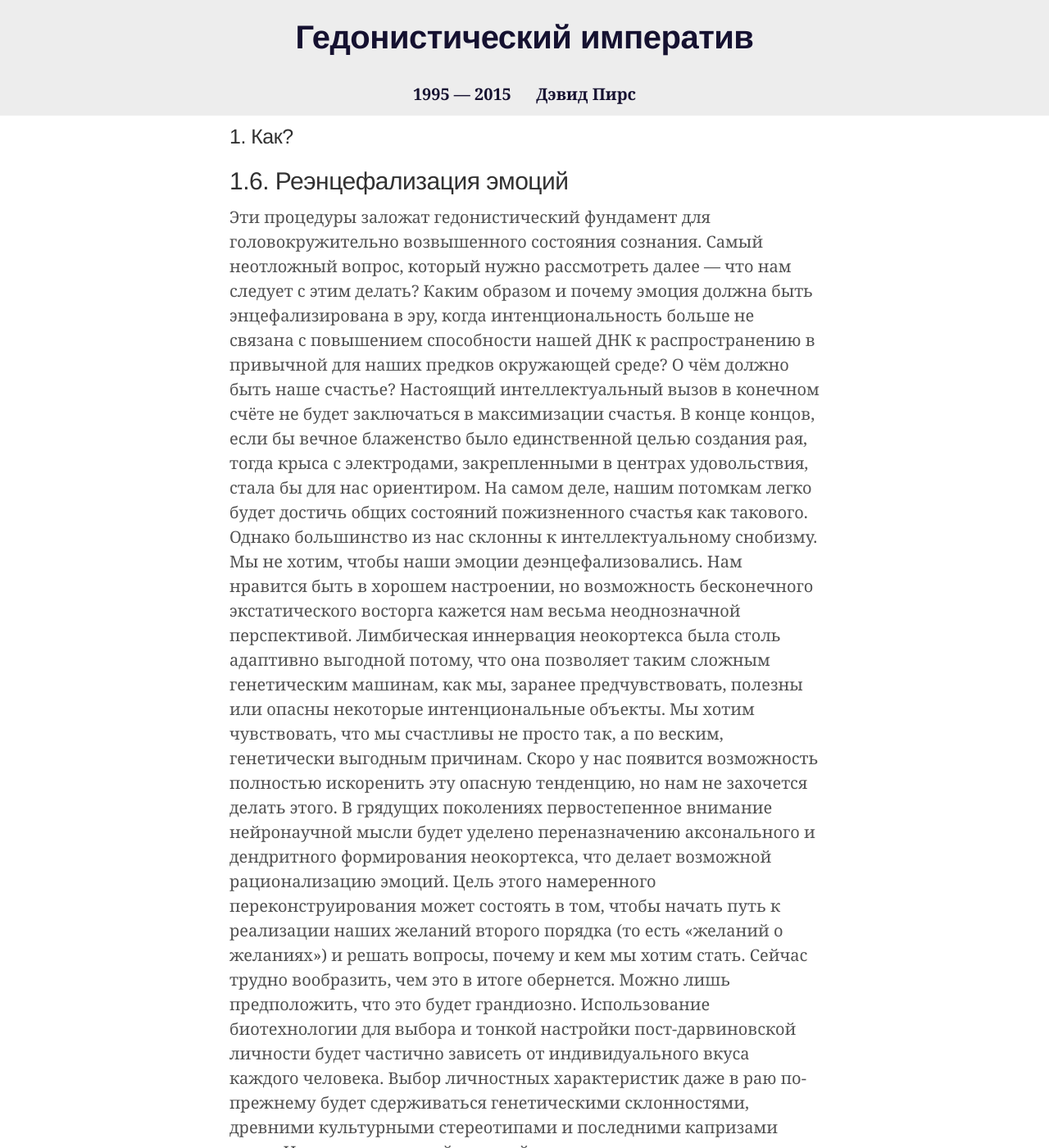
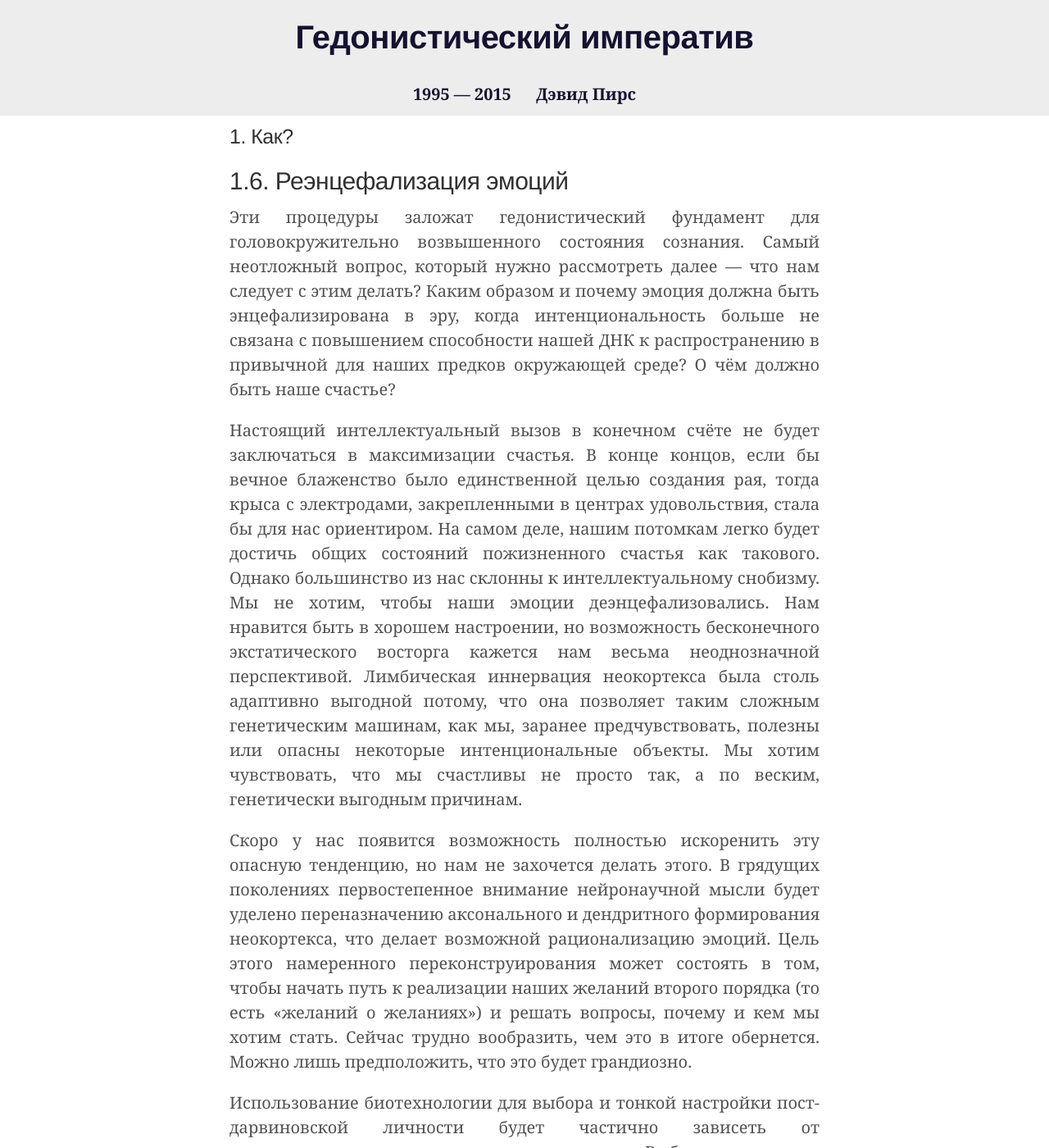
Before and after one commit to HedWeb-RU/hedweb-ru.github.io, a Jekyll site: the page built from hi/how/the-re-encephalisation-of-emotion.md, in a window 1280 px wide and 1400 px high. Shown: the whole window at 82% size. Built offline with Jekyll 4.4.1, drawn with Linux system fonts in a browser that asks for light colours; some of the changed text lies outside the part shown.

Commit message:
Update 6-the-re-encephalisation-of-emotion.md

```diff
--- a/_includes/hi/1/6-the-re-encephalisation-of-emotion.md
+++ b/_includes/hi/1/6-the-re-encephalisation-of-emotion.md
@@ -1,11 +1,11 @@
-Эти процедуры заложат гедонистический фундамент для головокружительно возвышенного состояния сознания. Самый неотложный вопрос, который нужно рассмотреть далее — что нам следует с этим делать? Каким образом и почему эмоция должна быть энцефализирована в эру, когда интенциональность больше не связана с повышением способности нашей ДНК к распространению в привычной для наших предков окружающей среде? О чём должно быть наше счастье?
+<p>Эти процедуры заложат гедонистический фундамент для головокружительно возвышенного состояния сознания. Самый неотложный вопрос, который нужно рассмотреть далее — что нам следует с этим делать? Каким образом и почему эмоция должна быть энцефализирована в эру, когда интенциональность больше не связана с повышением способности нашей ДНК к распространению в привычной для наших предков окружающей среде? О чём должно быть наше счастье?</p>
 
-Настоящий интеллектуальный вызов в конечном счёте не будет заключаться в максимизации счастья. В конце концов, если бы вечное блаженство было единственной целью создания рая, тогда крыса с электродами, закрепленными в центрах удовольствия, стала бы для нас ориентиром. На самом деле, нашим потомкам легко будет достичь общих состояний пожизненного счастья как такового. Однако большинство из нас склонны к интеллектуальному снобизму. Мы не хотим, чтобы наши эмоции деэнцефализовались. Нам нравится быть в хорошем настроении, но возможность бесконечного экстатического восторга кажется нам весьма неоднозначной перспективой. Лимбическая иннервация неокортекса была столь адаптивно выгодной потому, что она позволяет таким сложным генетическим машинам, как мы, заранее предчувствовать, полезны или опасны некоторые интенциональные объекты. Мы хотим чувствовать, что мы счастливы не просто так, а по веским, генетически выгодным причинам.
+<p>Настоящий интеллектуальный вызов в конечном счёте не будет заключаться в максимизации счастья. В конце концов, если бы вечное блаженство было единственной целью создания рая, тогда крыса с электродами, закрепленными в центрах удовольствия, стала бы для нас ориентиром. На самом деле, нашим потомкам легко будет достичь общих состояний пожизненного счастья как такового. Однако большинство из нас склонны к интеллектуальному снобизму. Мы не хотим, чтобы наши эмоции деэнцефализовались. Нам нравится быть в хорошем настроении, но возможность бесконечного экстатического восторга кажется нам весьма неоднозначной перспективой. Лимбическая иннервация неокортекса была столь адаптивно выгодной потому, что она позволяет таким сложным генетическим машинам, как мы, заранее предчувствовать, полезны или опасны некоторые интенциональные объекты. Мы хотим чувствовать, что мы счастливы не просто так, а по веским, генетически выгодным причинам.</p>
 
-Скоро у нас появится возможность полностью искоренить эту опасную тенденцию, но нам не захочется делать этого. В грядущих поколениях первостепенное внимание нейронаучной мысли будет уделено переназначению аксонального и дендритного формирования неокортекса, что делает возможной рационализацию эмоций. Цель этого намеренного переконструирования может состоять в том, чтобы начать путь к реализации наших желаний второго порядка (то есть «желаний о желаниях») и решать вопросы, почему и кем мы хотим стать. Сейчас трудно вообразить, чем это в итоге обернется. Можно лишь предположить, что это будет грандиозно.
+<p>Скоро у нас появится возможность полностью искоренить эту опасную тенденцию, но нам не захочется делать этого. В грядущих поколениях первостепенное внимание нейронаучной мысли будет уделено переназначению аксонального и дендритного формирования неокортекса, что делает возможной рационализацию эмоций. Цель этого намеренного переконструирования может состоять в том, чтобы начать путь к реализации наших желаний второго порядка (то есть «желаний о желаниях») и решать вопросы, почему и кем мы хотим стать. Сейчас трудно вообразить, чем это в итоге обернется. Можно лишь предположить, что это будет грандиозно.</p>
 
-Использование биотехнологии для выбора и тонкой настройки пост-дарвиновской личности будет частично зависеть от индивидуального вкуса каждого человека. Выбор личностных характеристик даже в раю по-прежнему будет сдерживаться генетическими склонностями, древними культурными стереотипами и последними капризами моды. Искушение красной кнопкой сверхнормальных стимулов поначалу ещё будет велико. Кроме того, мы можем быть зачарованы идеями или разновидностями опыта, которые к тому моменту еще не были осмыслены. Проще говоря, мы не будем испытывать дефицита в вещах, с которыми может быть связано наше счастье.
+<p>Использование биотехнологии для выбора и тонкой настройки пост-дарвиновской личности будет частично зависеть от индивидуального вкуса каждого человека. Выбор личностных характеристик даже в раю по-прежнему будет сдерживаться генетическими склонностями, древними культурными стереотипами и последними капризами моды. Искушение красной кнопкой сверхнормальных стимулов поначалу ещё будет велико. Кроме того, мы можем быть зачарованы идеями или разновидностями опыта, которые к тому моменту еще не были осмыслены. Проще говоря, мы не будем испытывать дефицита в вещах, с которыми может быть связано наше счастье.</p>
 
-На общественном уровне, видимо, всё ещё будет требоваться некоторая форма разрешения на нейро-архитектурное планирование, поскольку множество индивидуальных микрокосмов будут нуждаться в правильной организации и согласованности. Хотя такая гармонизация не должна представлять большой проблемы, так как люди уже будут счастливы и эмпатично настроены друг к другу. На самом деле, неврологически нет никакого противоречия в том, что люди будут испытывать радость при сотрудничестве с себе подобными; хотя в наши дни это действительно проблематично. Когда жизнь перестанет восприниматься примерно как игра с нулевой суммой, общественное существование будет намного легче координировать.
+<p>На общественном уровне, видимо, всё ещё будет требоваться некоторая форма разрешения на нейро-архитектурное планирование, поскольку множество индивидуальных микрокосмов будут нуждаться в правильной организации и согласованности. Хотя такая гармонизация не должна представлять большой проблемы, так как люди уже будут счастливы и эмпатично настроены друг к другу. На самом деле, неврологически нет никакого противоречия в том, что люди будут испытывать радость при сотрудничестве с себе подобными; хотя в наши дни это действительно проблематично. Когда жизнь перестанет восприниматься примерно как игра с нулевой суммой, общественное существование будет намного легче координировать.</p>
 
-Первоначально, для экстатиков-«новобранцев» может быть заманчиво стремиться к идеализированному воплощению чисто традиционных способов наслаждения. По сути, мы сможем получить всё, о чём раньше грезили, и даже больше. Например, беспрецедентно яркое чувство реальности, беспрерывно обогащающееся чувство значимости и осмысленности всего происходящего, бесконечное чувство необузданного возбуждения, а также необычайной гармонии в себе и окружающем мире. В эти первые дни люди могут найти обнадеживающей перспективой возможность воплощения старых представлений о хорошей жизни. Перед переходом к райскому сверхздоровью любое парадоксальное беспокойство кандидатов на гедонистическое обогащение должно быть уравновешено следующей мыслью. Ни одно из тех благ, которыми мы наслаждались в древнюю дарвиновскую эпоху, не будет утрачено в нашем новом мире. Более того, когда недостаток силы воли останется в эволюционном прошлом, мы сможем достигать наших старых целей с гораздо большим удовольствием. Поскольку слабая сила воли, вызванная гипофункцией дофамина, является одним из тех неврологических расстройств, которые невозможно преодолеть одним лишь усилием. К счастью, в будущем раю, даже слабый дух сможет сдвинуть горы.
+<p>Первоначально, для экстатиков-«новобранцев» может быть заманчиво стремиться к идеализированному воплощению чисто традиционных способов наслаждения. По сути, мы сможем получить всё, о чём раньше грезили, и даже больше. Например, беспрецедентно яркое чувство реальности, беспрерывно обогащающееся чувство значимости и осмысленности всего происходящего, бесконечное чувство необузданного возбуждения, а также необычайной гармонии в себе и окружающем мире. В эти первые дни люди могут найти обнадеживающей перспективой возможность воплощения старых представлений о хорошей жизни. Перед переходом к райскому сверхздоровью любое парадоксальное беспокойство кандидатов на гедонистическое обогащение должно быть уравновешено следующей мыслью. Ни одно из тех благ, которыми мы наслаждались в древнюю дарвиновскую эпоху, не будет утрачено в нашем новом мире. Более того, когда недостаток силы воли останется в эволюционном прошлом, мы сможем достигать наших старых целей с гораздо большим удовольствием. Поскольку слабая сила воли, вызванная гипофункцией дофамина, является одним из тех неврологических расстройств, которые невозможно преодолеть одним лишь усилием. К счастью, в будущем раю, даже слабый дух сможет сдвинуть горы.</p>
```
